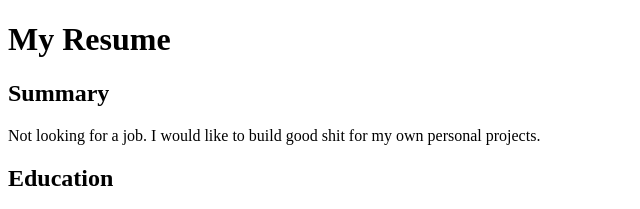
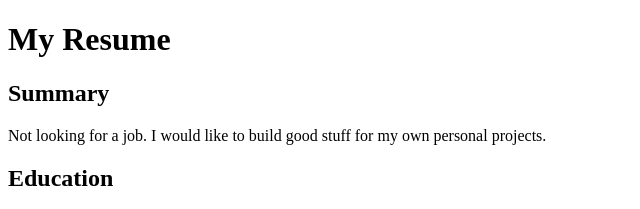
Before and after one commit to calafata/html-portfolio, a plain HTML site: page index.html in a window 1280 px wide. Shown: the top 209 px of the page, 0-640 px from the left. Drawn offline with Linux system fonts and the light colour scheme.

Commit message:
Add files via upload

```diff
--- a/index.html
+++ b/index.html
@@ -10,8 +10,8 @@
 
     <h2>Summary</h2>
     <p>
-      Not looking for a job. I would like to build good shit for my own personal
-      projects.
+      Not looking for a job. I would like to build good stuff for my own
+      personal projects.
     </p>
 
     <h2>Education</h2>
```
Also changed, not shown: portfolio.html (+2 -2 lines).
